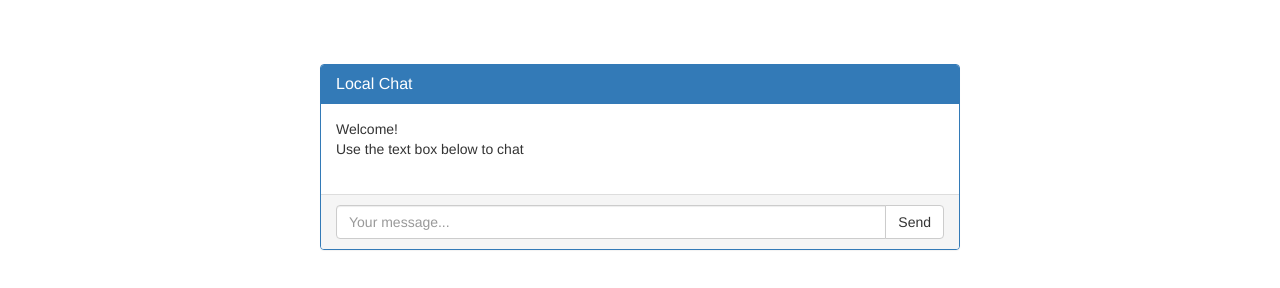
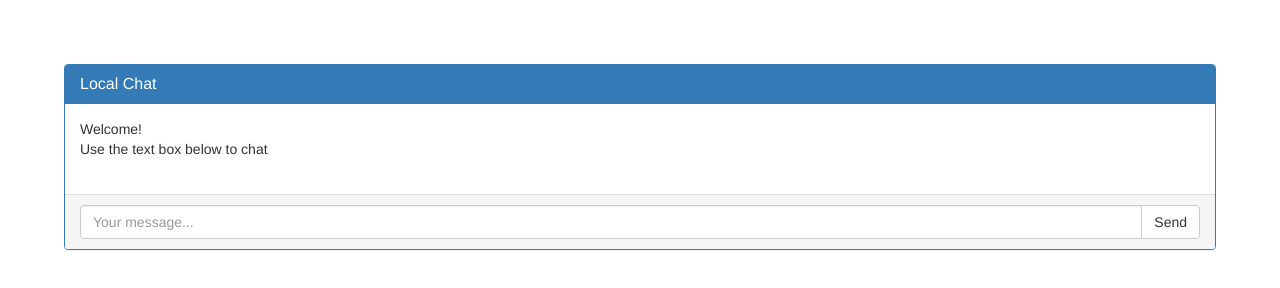
Before and after one commit to aaronjanse/serverless-chat, a plain HTML site: page index.html in a window 1280 px wide. Drawn offline with nearby package versions, Linux system fonts and the light colour scheme.

Commit message:
increase chat box size

```diff
--- a/index.html
+++ b/index.html
@@ -8,7 +8,7 @@
     <link href="https://maxcdn.bootstrapcdn.com/bootstrap/3.3.7/css/bootstrap.min.css" rel="stylesheet" integrity="sha384-BVYiiSIFeK1dGmJRAkycuHAHRg32OmUcww7on3RYdg4Va+PmSTsz/K68vbdEjh4u" crossorigin="anonymous">
     <style>
         #chat-area {
-            margin: 5% 25% 5% 25%;
+            margin: 5% 5% 5% 5%;
             height: 50%;
         }
     </style>
```
